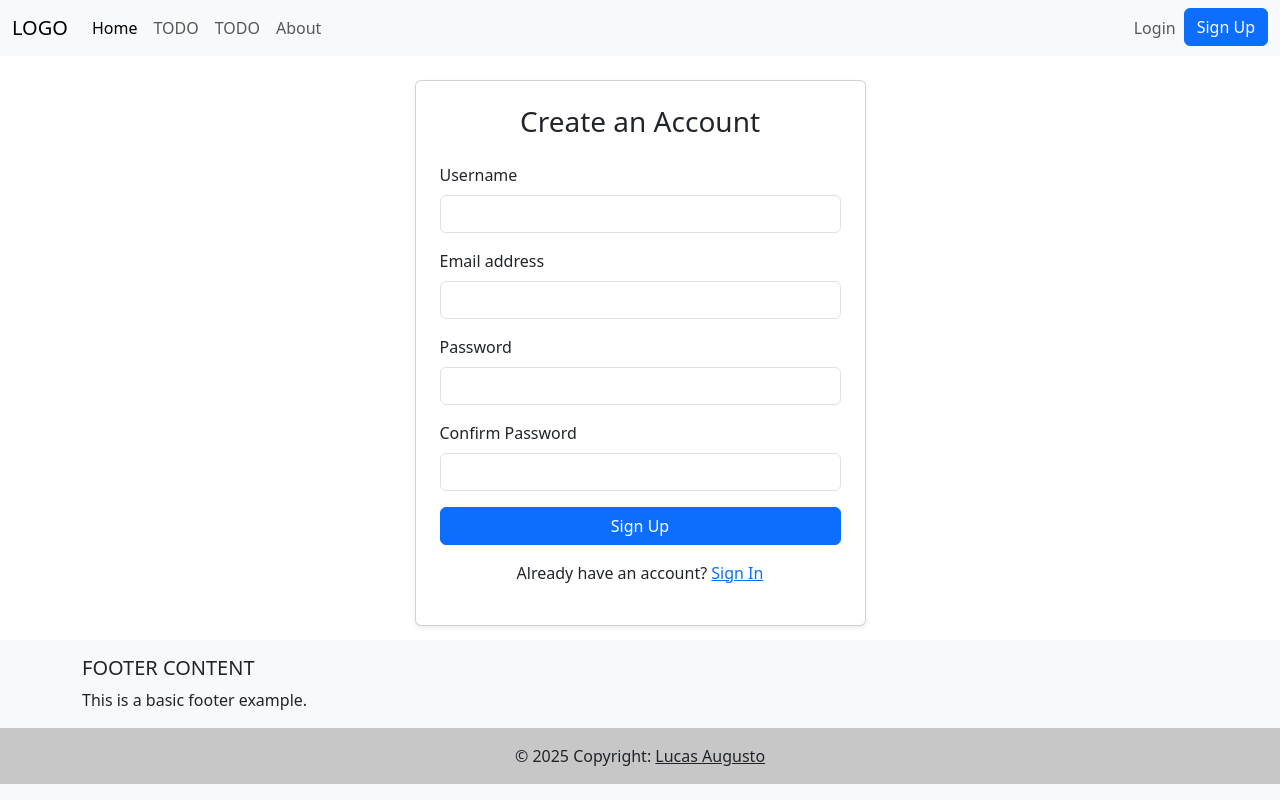
After one commit to awakra/to-do-list, a Flask app: page /signup in a window 1280 px wide. The commit adds this page. Run offline with Flask 3, Linux system fonts and the light colour scheme.

Commit message:
feat: Add user authentication system using Flask-Login
- Integrate Flask-Login for session management.
- Implement signup and signin routes with form validation.
- Add logout route.
- Create user dashboard template.
- Update base template to display flash messages and dynamic navigation links based on authentication status.

```diff
--- /dev/null
+++ b/app/forms.py
@@ -0,0 +1,50 @@
+# app/forms.py
+from flask_wtf import FlaskForm
+from wtforms import StringField, PasswordField, BooleanField, SubmitField
+from wtforms.validators import DataRequired, Email, EqualTo, Length, ValidationError
+from .models import User
+from extensions import db
+
+class RegistrationForm(FlaskForm):
+    """Formulário de Registro de Usuário."""
+    username = StringField(
+        'Username',
+        validators=[DataRequired(), Length(min=2, max=80)]
+    )
+    email = StringField(
+        'Email',
+        validators=[DataRequired(), Email()]
+    )
+    password = PasswordField(
+        'Password',
+        validators=[DataRequired()]
+    )
+    confirm_password = PasswordField(
+        'Confirm Password',
+        validators=[DataRequired(), EqualTo('password')]
+    )
+    submit = SubmitField('Sign Up')
+
+    def validate_username(self, username):
+        user = db.session.execute(db.select(User).filter_by(username=username.data)).scalar_one_or_none()
+        if user:
+            raise ValidationError('That username is taken. Please choose a different one.')
+
+    def validate_email(self, email):
+        user = db.session.execute(db.select(User).filter_by(email=email.data)).scalar_one_or_none()
+        if user:
+            raise ValidationError('That email is taken. Please choose a different one.')
+
+
+class LoginForm(FlaskForm):
+    """Formulário de Login de Usuário."""
+    username_or_email = StringField(
+        'Username or Email',
+        validators=[DataRequired()]
+    )
+    password = PasswordField(
+        'Password',
+        validators=[DataRequired()]
+    )
+    remember_me = BooleanField('Remember me')
+    submit = SubmitField('Sign In')
--- a/app/routes.py
+++ b/app/routes.py
@@ -1,8 +1,74 @@
-from flask import Blueprint, render_template
+from flask import Blueprint, render_template, request, redirect, url_for, flash
+from .models import User
+from extensions import db
+from .forms import RegistrationForm, LoginForm
+from werkzeug.security import generate_password_hash, check_password_hash
+from flask_login import login_user, logout_user, login_required, current_user
 
 main_bp = Blueprint('main_bp', __name__)
 
 @main_bp.route('/')
 def index():
+    return render_template("index.html")
 
-    return render_template("index.html")
+# --- Auth Routes---
+
+@main_bp.route('/signup', methods=['GET', 'POST'])
+def signup():
+    if current_user.is_authenticated:
+        return redirect(url_for('main_bp.user_dashboard'))
+
+    form = RegistrationForm()
+
+    if form.validate_on_submit():
+        username = form.username.data
+        email = form.email.data
+        password = form.password.data
+
+        hashed_password = generate_password_hash(password)
+
+        new_user = User(username=username, email=email, password=hashed_password)
+        db.session.add(new_user)
+        db.session.commit()
+
+        flash(f'Account created for {username}!', 'success')
+        return redirect(url_for('main_bp.signin'))
+
+    return render_template('signup.html', form=form)
+
+# Login
+@main_bp.route('/signin', methods=['GET', 'POST'])
+def signin():
+    if current_user.is_authenticated:
+        return redirect(url_for('main_bp.user_dashboard'))
+
+    form = LoginForm()
+
+    if form.validate_on_submit():
+        username_or_email = form.username_or_email.data
+        password = form.password.data
+        remember_me = form.remember_me.data
+
+        user = db.session.execute(db.select(User).filter((User.username == username_or_email) | (User.email == username_or_email))).scalar_one_or_none()
+
+        if user and check_password_hash(user.password, password):
+            login_user(user, remember=remember_me)
+            flash('Login successful!', 'success')
+            next_page = request.args.get('next')
+            return redirect(next_page or url_for('main_bp.user_dashboard'))
+        else:
+            flash('Login Unsuccessful. Please check username/email and password', 'danger')
+
+    return render_template('signin.html', form=form)
+
+@main_bp.route('/logout')
+def logout():
+    logout_user()
+    flash('You have been logged out.', 'info')
+    return redirect(url_for('main_bp.index'))
+
+
+@main_bp.route('/dashboard')
+@login_required
+def user_dashboard():
+    return render_template('user_dashboard.html')
--- a/app/templates/base.html
+++ b/app/templates/base.html
@@ -1,30 +1,24 @@
 <!DOCTYPE html>
-<html lang="en">
+<html lang="en" class="h-100">
   <head>
     <meta charset="UTF-8" />
     <meta name="viewport" content="width=device-width, initial-scale=1.0" />
     <title>{% block title %}My Flask App{% endblock %}</title>
-    <!-- Bootstrap CSS -->
     <link
       href="https://cdn.jsdelivr.net/npm/bootstrap@5.3.3/dist/css/bootstrap.min.css"
       rel="stylesheet"
       integrity="sha384-QWTKZyjpPEjISv5WaRU9OFeRpok6YctnYmDr5pNlyT2bRjXh0JMhjY6hW+ALEwIH"
       crossorigin="anonymous"
     />
-    <!-- Custom CSS -->
-    <link
-      rel="stylesheet"
-      href="{{ url_for('static', filename='css/style.css') }}"
-    />
+    <link rel="stylesheet" href="{{ url_for('static', filename='css/style.css')
+    }}" /
   </head>
-  <body>
+  <body class="d-flex flex-column h-100">
     <header>
       <nav class="navbar navbar-expand-lg navbar-light bg-light">
         <div class="container-fluid">
           <a class="navbar-brand" href="{{ url_for('main_bp.index') }}">
             LOGO
-            <!-- Or an <img> tag for an image logo -->
-            <!-- <img src="{{ url_for('static', filename='images/logo.png') }}" alt="Logo" width="30" height="24" class="d-inline-block align-text-top"> -->
           </a>
           <button
             class="navbar-toggler"
@@ -58,19 +52,57 @@
               </li>
             </ul>
             <ul class="navbar-nav">
+              {% if current_user.is_authenticated %}
               <li class="nav-item">
-                <a class="nav-link" href="#">Login</a>
+                <a
+                  class="nav-link"
+                  href="{{ url_for('main_bp.user_dashboard') }}"
+                  >Dashboard</a
+                >
               </li>
               <li class="nav-item">
-                <a class="btn btn-primary" href="#" role="button">Sign Up</a>
+                <a class="nav-link" href="{{ url_for('main_bp.logout') }}"
+                  >Logout</a
+                >
               </li>
+              {% else %}
+              <li class="nav-item">
+                <a class="nav-link" href="{{ url_for('main_bp.signin') }}"
+                  >Login</a
+                >
+              </li>
+              <li class="nav-item">
+                <a
+                  class="btn btn-primary"
+                  href="{{ url_for('main_bp.signup') }}"
+                  role="button"
+                  >Sign Up</a
+                >
+              </li>
+              {% endif %}
             </ul>
           </div>
         </div>
       </nav>
     </header>
 
-    <main class="container mt-4">{% block content %} {% endblock %}</main>
+    <main class="container mt-4 flex-grow-1">
+      {% with messages = get_flashed_messages(with_categories=true) %} {% if
+      messages %} {% for category, message in messages %}
+      <div
+        class="alert alert-{{ category }} alert-dismissible fade show"
+        role="alert"
+      >
+        {{ message }}
+        <button
+          type="button"
+          class="btn-close"
+          data-bs-dismiss="alert"
+          aria-label="Close"
+        ></button>
+      </div>
+      {% endfor %} {% endif %} {% endwith %} {% block content %} {% endblock %}
+    </main>
 
     <footer class="bg-light text-center text-lg-start mt-auto py-3">
       <div class="container">
@@ -78,20 +110,6 @@
           <div class="col-lg-6 col-md-12 mb-4 mb-md-0">
             <h5 class="text-uppercase">Footer Content</h5>
             <p>This is a basic footer example.</p>
-          </div>
-          <div class="col-lg-3 col-md-6 mb-4 mb-md-0">
-            <h5 class="text-uppercase">Links</h5>
-            <ul class="list-unstyled mb-0">
-              <li><a href="#!" class="text-dark">Link 1</a></li>
-              <li><a href="#!" class="text-dark">Link 2</a></li>
-            </ul>
-          </div>
-          <div class="col-lg-3 col-md-6 mb-4 mb-md-0">
-            <h5 class="text-uppercase">More Links</h5>
-            <ul class="list-unstyled">
-              <li><a href="#!" class="text-dark">Link 3</a></li>
-              <li><a href="#!" class="text-dark">Link 4</a></li>
-            </ul>
           </div>
         </div>
       </div>
@@ -101,7 +119,6 @@
       </div>
     </footer>
 
-    <!-- Bootstrap JS Bundle (includes Popper) -->
     <script
       src="https://cdn.jsdelivr.net/npm/bootstrap@5.3.3/dist/js/bootstrap.bundle.min.js"
       integrity="sha384-YvpcrYf0tY3lHB60NNkmXc5s9fDVZLESaAA55NDzOxhy9GkcIdslK1eN7N6jIeHz"
--- a/app/templates/index.html
+++ b/app/templates/index.html
@@ -70,7 +70,6 @@ content %}
       </div>
       <h3>Organize Everything</h3>
       <p>Paragraph of text beneath the heading to explain the heading.</p>
-      <a href="#" class="icon-link"> Learn more </a>
     </div>
     <div class="feature col">
       <div
@@ -97,7 +96,6 @@ content %}
       </div>
       <h3>Collaborate Easily</h3>
       <p>Paragraph of text beneath the heading to explain the heading.</p>
-      <a href="#" class="icon-link"> Learn more </a>
     </div>
     <div class="feature col">
       <div
@@ -123,7 +121,6 @@ content %}
       </div>
       <h3>Stay Productive</h3>
       <p>Paragraph of text beneath the heading to explain the heading.</p>
-      <a href="#" class="icon-link"> Learn more </a>
     </div>
   </div>
 </div>
--- /dev/null
+++ b/app/templates/signup.html
@@ -0,0 +1,75 @@
+{% extends "base.html" %} {% block title %}Sign Up{% endblock %} {% block
+content %}
+<div class="row justify-content-center">
+  <div class="col-md-6 col-lg-5">
+    <div class="card shadow-sm">
+      <div class="card-body p-4">
+        <h3 class="card-title text-center mb-4">Create an Account</h3>
+        <form method="POST" action="{{ url_for('main_bp.signup') }}">
+          {{ form.csrf_token }}
+
+          <div class="mb-3">
+            <label for="username" class="form-label">Username</label>
+            <input
+              type="text"
+              class="form-control"
+              id="username"
+              name="username"
+              required
+            />
+            {# Example with Flask-WTF: {{ form.username.label }} {{
+            form.username(class="form-control", required=True) }} #}
+          </div>
+
+          <div class="mb-3">
+            <label for="email" class="form-label">Email address</label>
+            <input
+              type="email"
+              class="form-control"
+              id="email"
+              name="email"
+              required
+            />
+            {# Example with Flask-WTF: {{ form.email.label }} {{
+            form.email(class="form-control", required=True) }} #}
+          </div>
+
+          <div class="mb-3">
+            <label for="password" class="form-label">Password</label>
+            <input
+              type="password"
+              class="form-control"
+              id="password"
+              name="password"
+              required
+            />
+            {# Example with Flask-WTF: {{ form.password.label }} {{
+            form.password(class="form-control", required=True) }} #}
+          </div>
+
+          <div class="mb-3">
+            <label for="confirm_password" class="form-label"
+              >Confirm Password</label
+            >
+            <input
+              type="password"
+              class="form-control"
+              id="confirm_password"
+              name="confirm_password"
+              required
+            />
+            {# Example with Flask-WTF: {{ form.confirm_password.label }} {{
+            form.confirm_password(class="form-control", required=True) }} #}
+          </div>
+
+          <button type="submit" class="btn btn-primary w-100">Sign Up</button>
+        </form>
+        <p class="text-center mt-3">
+          Already have an account?
+          <a href="{{ url_for('main_bp.signin') }}">Sign In</a>
+        </p>
+      </div>
+    </div>
+  </div>
+</div>
+{% endblock %}
--- a/extensions.py
+++ b/extensions.py
@@ -1,4 +1,3 @@
-# extensions.py
 from flask_sqlalchemy import SQLAlchemy
 from flask_migrate import Migrate
 
```
Also changed, not shown: app/__init__.py (+25 -1 lines), app/static/css/styles.css (added, +7 -0 lines), app/templates/signin.html (added, +67 -0 lines), app/templates/user_dashboard.html (added, +32 -0 lines).
